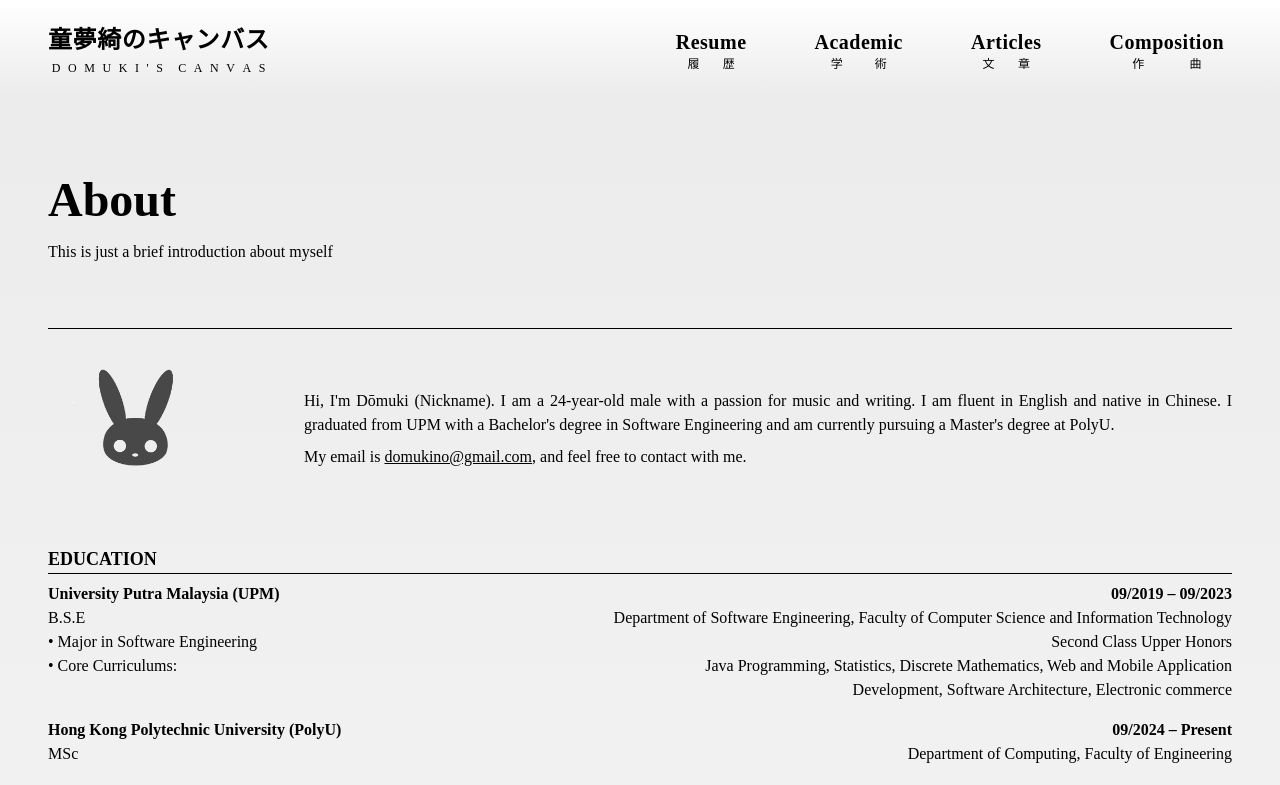
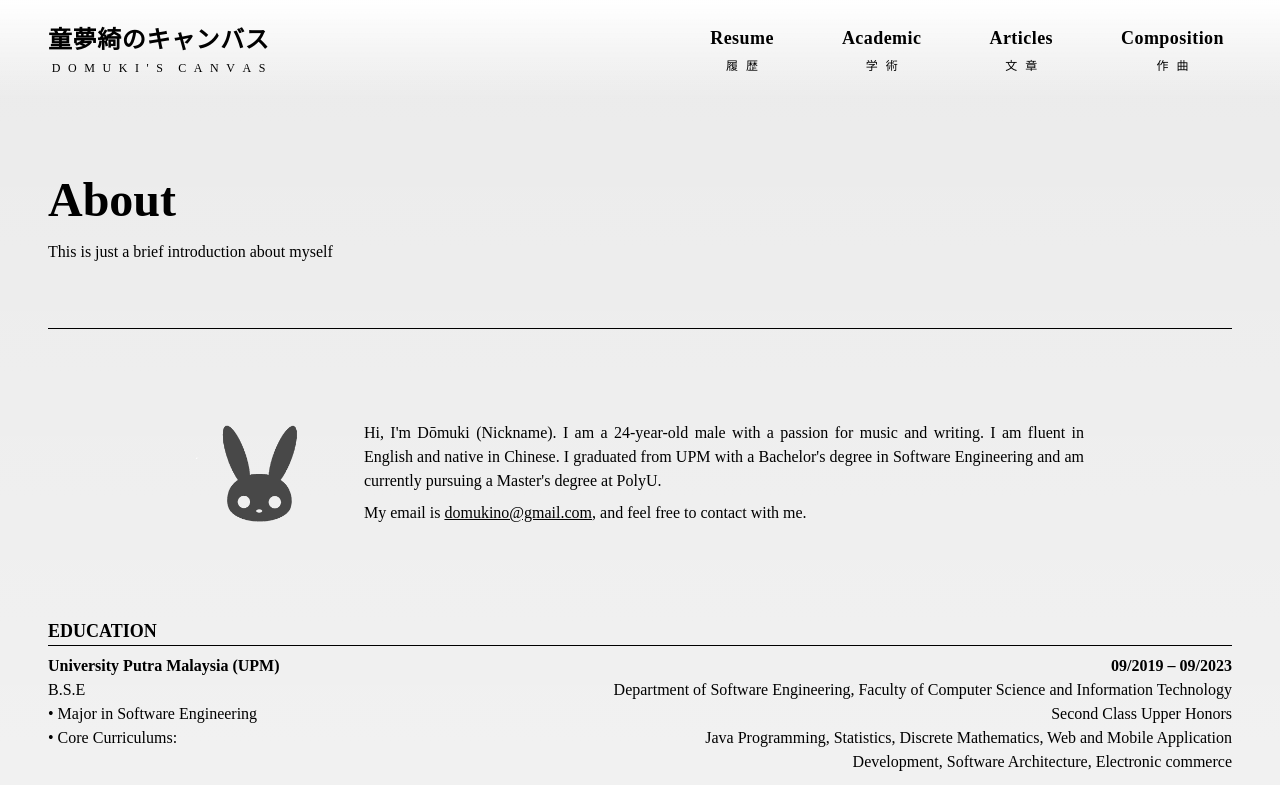
Before and after one commit to MaaZiJyun/ePortfolio, a Next.js app: page /resume in a window 1280 px wide. Shown: the top 785 px of the page. Built offline with nearby package versions, Linux system fonts and the light colour scheme.

Commit message:
added fade in effect

```diff
--- /dev/null
+++ b/src/app/_components/FadeInContainer.tsx
@@ -0,0 +1,41 @@
+"use client"
+import React, { useEffect, useRef, useState } from 'react';
+
+const FadeInContainer: React.FC<{ children: React.ReactNode }> = ({ children }) => {
+  const [isVisible, setIsVisible] = useState(false);
+  const containerRef = useRef<HTMLDivElement>(null);
+
+  useEffect(() => {
+    const observer = new IntersectionObserver(
+      (entries) => {
+        entries.forEach((entry) => {
+          setIsVisible(entry.isIntersecting);
+        });
+      },
+      {
+        threshold: 0.1,
+      }
+    );
+
+    if (containerRef.current) {
+      observer.observe(containerRef.current);
+    }
+
+    return () => {
+      if (containerRef.current) {
+        observer.unobserve(containerRef.current);
+      }
+    };
+  }, []);
+
+  return (
+    <div
+      ref={containerRef}
+      className={`fade-in ${isVisible ? 'fade-in-visible' : 'fade-out-visible'}`}
+    >
+      {children}
+    </div>
+  );
+};
+
+export default FadeInContainer;
--- a/src/app/_components/Navbar.tsx
+++ b/src/app/_components/Navbar.tsx
@@ -38,7 +38,7 @@ const Navbar = () => {
       ${visible ? "translate-y-0" : "-translate-y-full"}
       ${prevScrollPos < 10 ? "gradient-bg-white-transparent" : "bg-white"}`}
     >
-      <nav className="flex lg:px-6">
+      <nav className="flex lg:px-6 ">
         <div className="w-full flex items-center justify-between">
           {/* left */}
           <div className="flex lg:flex-1">
@@ -58,12 +58,12 @@ const Navbar = () => {
                   href={item.href}
                   className="w-full h-full flex items-center justify-between px-8 text-lg font-semibold leading-6 text-black"
                 >
-                  <div className="flex flex-col items-end">
-                    <span className="text-xl font-semibold tracking-wide">
+                  <div className="flex flex-col items-center">
+                    <span className="text-lg font-semibold tracking-wide">
                       {item.name}
                     </span>
 
-                    <div className="distribute-text">
+                    <div className="space-x-2">
                       {item.CNname.split("").map((char, index) => (
                         <span className="text-xs font-normal" key={index}>
                           {char}
--- a/src/app/globals.css
+++ b/src/app/globals.css
@@ -20,14 +20,38 @@
   from {
     opacity: 0;
   }
+
   to {
     opacity: 1;
+  }
+}
+
+@keyframes fadeOut {
+  from {
+    opacity: 1;
+  }
+
+  to {
+    opacity: 0;
   }
 }
 
 .fade-in {
   opacity: 0;
   animation: fadeIn 2s forwards;
+}
+
+.fade-in-opacity {
+  opacity: 0;
+  transition: opacity 2s ease-in-out;
+}
+
+.fade-in-visible {
+  animation: fadeIn 2s forwards;
+}
+
+.fade-out-visible {
+  animation: fadeOut 2s forwards;
 }
 
 header {
@@ -70,14 +94,23 @@ footer {
   font-style: normal;
 }
 
-/* Custom class for evenly distributing text spacing */
+/* Custom class */
 .distribute-text {
   display: flex;
   justify-content: space-around;
   width: 100%;
 }
 
-/* Custom class for smaller font size */
+.no-select {
+  user-select: none;
+  -webkit-user-select: none;
+  /* Safari */
+  -moz-user-select: none;
+  /* Firefox */
+  -ms-user-select: none;
+  /* Internet Explorer/Edge */
+}
+
 .text-xxs {
   font-size: 0.625rem;
   /* 10px */
@@ -94,7 +127,7 @@ footer {
   background-repeat: no-repeat;
 }
 
-.bg-domuki-logo{
+.bg-domuki-logo {
   background-image: url('/domukilogo.png');
   background-size: cover;
   background-position: center;
@@ -117,7 +150,7 @@ footer {
   background-size: cover;
   background-position: center;
   background-repeat: no-repeat;
-  opacity: 0.5; /* 50% translucent */
+  opacity: 0.3;
   z-index: -1;
 }
 
--- a/src/app/layout.tsx
+++ b/src/app/layout.tsx
@@ -21,7 +21,7 @@ export default function RootLayout({
        <head>
         <link rel="icon" href="/favicon.ico" />
       </head>
-      <body>
+      <body className="no-select">
         <div>
           <Navbar/>
         </div>
--- a/src/app/page.tsx
+++ b/src/app/page.tsx
@@ -1,5 +1,6 @@
 import ArticlePreviewer from "./_components/ArticlePreviewer";
 import Container from "./_components/Container";
+import FadeInContainer from "./_components/FadeInContainer";
 import Section from "./_components/Section";
 import getPostMetadata from "./_components/getPostMetadata";
 
@@ -29,6 +30,7 @@ export default function Home() {
             </div>
           </div>
         </div>
+        <FadeInContainer>
           <div className="lg:flex w-full items-start justify-around px-6 lg:px-12 mt-32">
             <div className="flex lg:w-1/4 p-6 items-center justify-center">
               <div className="flex flex-col space-y-5">
@@ -36,9 +38,9 @@ export default function Home() {
                   Software Engineer
                 </span>
                 <span className="text-justify text-gray-800">
-                I hold a Bachelor's degree in Software Engineering. I frequently
-                worked with frameworks like Flutter for mobile development and
-                Next.js for web development.
+                  I hold a Bachelor's degree in Software Engineering. I
+                  frequently worked with frameworks like Flutter for mobile
+                  development and Next.js for web development.
                 </span>
               </div>
             </div>
@@ -48,8 +50,8 @@ export default function Home() {
                   English Assistant
                 </span>
                 <span className="text-justify text-gray-800">
-                I have achieved an IELTS band score of 7 and have experience as
-                an English teaching assistant.
+                  I have achieved an IELTS band score of 7 and have experience
+                  as an English teaching assistant.
                 </span>
               </div>
             </div>
@@ -60,7 +62,8 @@ export default function Home() {
                 </span>
                 <span className="text-justify text-gray-800">
                   Composing music is my favorite hobby, which I've continued to
-                pursue for over 5 years, accumulating more than 472,000 listens.
+                  pursue for over 5 years, accumulating more than 472,000
+                  listens.
                 </span>
               </div>
             </div>
@@ -68,19 +71,22 @@ export default function Home() {
               <div className="flex flex-col space-y-5">
                 <span className="font-bold text-xl text-center">Student</span>
                 <span className="text-justify text-gray-800">
-                Being a student will always be my identity throughout my life. I
-                have a constant desire to learn new things, expand my knowledge,
-                and enhance my perspectives.
+                  Being a student will always be my identity throughout my life.
+                  I have a constant desire to learn new things, expand my
+                  knowledge, and enhance my perspectives.
                 </span>
               </div>
             </div>
           </div>
+        </FadeInContainer>
+
         {/* divider */}
         <div className="lg:flex px-6 lg:px-12 my-32">
           <div className="w-full h-px bg-black"></div>
         </div>
+        <FadeInContainer>
           <div className="lg:flex px-6 lg:px-12 mt-20">
-          <div className="flex flex-col lg:flex-1 items-center justify-center m-10 hover:bg-gray-200">
+            <div className="flex flex-col lg:flex-1 items-center justify-center m-10">
               <span className="text-6xl">Posts</span>
               <span className="text-center mt-2 italic">
                 There will be some notes about my ideas.
@@ -90,18 +96,21 @@ export default function Home() {
               <div className="flex flex-col w-full">{postPreviews}</div>
             </div>
           </div>
+        </FadeInContainer>
+        <FadeInContainer>
           <div className="flex p-12 lg:p-32 mt-32 bg-black text-white justify-center items-center ">
             <div className="flex flex-col lg:w-2/3 text-center">
               <span className="text-xl lg:text-3xl italic">
-              You are too concerned about what was and what will be. There is a
-              saying: yesterday is history, tomorrow is a mystery, but today is
-              a gift. That is why it is called the present.
+                You are too concerned about what was and what will be. There is
+                a saying: yesterday is history, tomorrow is a mystery, but today
+                is a gift. That is why it is called the present.
               </span>
               <span className="mt-10 text-sm lg:text-lg">
                 Kung Fu Panda (2008) - Randall Duk Kim as Oogway
               </span>
             </div>
           </div>
+        </FadeInContainer>
       </Container>
     </main>
   );
--- a/src/app/resume/page.tsx
+++ b/src/app/resume/page.tsx
@@ -11,18 +11,19 @@ const page = () => {
             title={"About"}
             description={"This is just a brief introduction about myself"}
           />
-          <div className="lg:flex lg:space-x-20 items-center justify-center">
-            <div className="hidden lg:flex lg:flex-1">
-              <div className="m-6 w-32 h-32 bg-domuki-logo"></div>
+          <div className="lg:flex lg:space-x-20 items-center justify-center mt-10">
+            <div className="lg:flex lg:w-3/4 py-10">
+              <div className="hidden lg:flex lg:flex-1 mr-10">
+                <div className="w-32 h-32 bg-domuki-logo"></div>
               </div>
-            <div className="flex mt-6">
-              <div>
+              <div className="flex">
+                <div className="flex flex-col items-start justify-center">
                   <p className="text-justify">
-                  Hi, I&apos;m Dōmuki (Nickname). I am a 24-year-old male with a
-                  passion for music and writing. I am fluent in English and
-                  native in Chinese. I graduated from UPM with a Bachelor&apos;s
-                  degree in Software Engineering and am currently pursuing a
-                  Master&apos;s degree at PolyU.
+                    Hi, I&apos;m Dōmuki (Nickname). I am a 24-year-old male with
+                    a passion for music and writing. I am fluent in English and
+                    native in Chinese. I graduated from UPM with a
+                    Bachelor&apos;s degree in Software Engineering and am
+                    currently pursuing a Master&apos;s degree at PolyU.
                   </p>
                   <div className="mt-2">
                     <p>
@@ -30,6 +31,7 @@ const page = () => {
                       <span className="underline">domukino@gmail.com</span>, and
                       feel free to contact with me.
                     </p>
+                  </div>
                 </div>
               </div>
             </div>
```
Lines whose indentation alone changed are shown as unchanged.
